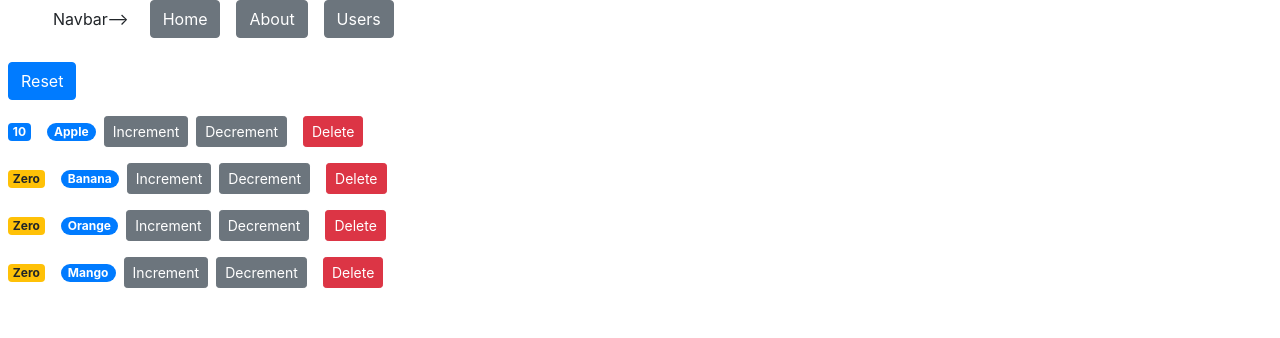
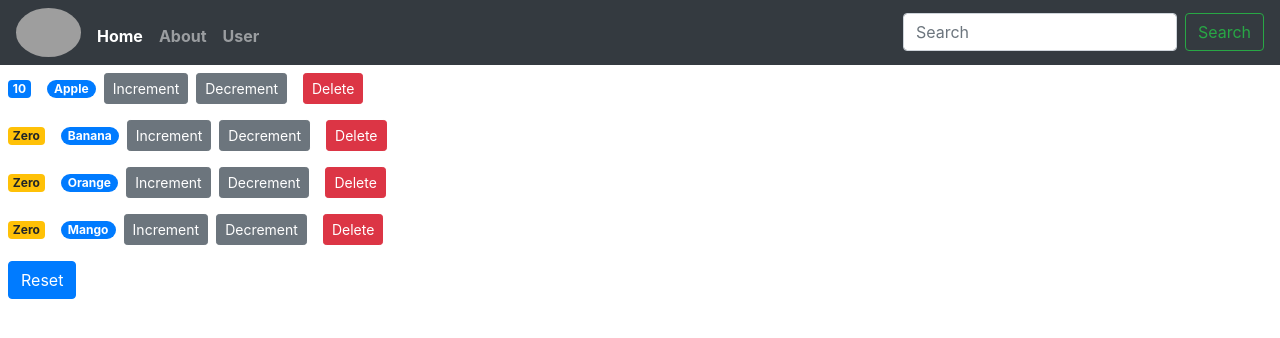
Before and after one commit to rajeshpai1/react-basic-app, a React (Create React App) app: page / in a window 1280 px wide. Shown: the top 338 px of the page. Built offline with nearby package versions, Linux system fonts and the light colour scheme; grey boxes are pictures that could not be loaded.

Commit message:
adjusted navbar, added logo

```diff
--- a/src/components/counters.jsx
+++ b/src/components/counters.jsx
@@ -50,11 +50,7 @@ class Counters extends Component {
   render() {
     return (
       <div>
-        <div>
-          <button onClick={this.handleReset} className="btn btn-primary m-2">
-            Reset
-          </button>
-        </div>
+
         {this.state.counters.map((counter) => (
           <Counter
             key={counter.id}
@@ -66,7 +62,10 @@ class Counters extends Component {
             name={counter.name}
           ></Counter>
         ))}
-      </div>
+          <button onClick={this.handleReset} className="btn btn-primary m-2">
+            Reset
+          </button>
+        </div>
     );
   }
 }
--- a/src/index.js
+++ b/src/index.js
@@ -5,34 +5,18 @@ import App from './App';
 import * as serviceWorker from './serviceWorker';
 import 'bootstrap/dist/css/bootstrap.css'
 import Counters from './components/counters'
-
 import {
   BrowserRouter as Router,
   Switch,
   Route,
   Link
 } from "react-router-dom";
+import Navbar from './static/Navbar'
 
-ReactDOM.render (
+ReactDOM.render(
   <Router>
     <div>
-        <nav>
-          <ul>
-            {/* <li> */}
-              <button className='btn ml-6'>Navbar--></button>
-              <Link to="/" className='btn btn-secondary ml-2'>Home  </Link>
-            {/* </li> */}
-            {/* <li> */}
-              <Link to="/about" className='btn btn-secondary ml-3' >About  </Link>
-            {/* </li>
-            <li> */}
-              <Link to="/users" className='btn btn-secondary ml-3' >Users  </Link>
-            {/* </li> */}
-          </ul>
-        </nav>
-
-        {/* A <Switch> looks through its children <Route>s and
-            renders the first one that matches the current URL. */}
+      <Navbar />
       <Switch>
         <Route path="/about">
           <About />
@@ -47,7 +31,8 @@ ReactDOM.render (
         </Route>
       </Switch>
     </div>
-    </Router>, document.getElementById('root')
+  </Router>,
+  document.getElementById('root')
 );
 ;
 function Home() {
--- /dev/null
+++ b/src/routesMap.js
@@ -0,0 +1,3 @@
+export const HomeRoute = '/';
+export const AboutRoute = '/about';
+export const UserRoute = '/users';
--- /dev/null
+++ b/src/static/Navbar.js
@@ -0,0 +1,31 @@
+import React from 'react';
+import { Link } from 'react-router-dom';
+import * as all from '../routesMap'
+
+const Navbar = (props) => (
+  <nav class="navbar navbar-expand-lg bg-dark navbar-dark">
+  <button class="navbar-toggler" type="button" data-toggle="collapse" data-target="#navbarNav" aria-controls="navbarNav" aria-expanded="false" aria-label="Toggle navigation">
+    <span class="navbar-toggler-icon"></span>
+  </button>
+  <div class="collapse navbar-collapse" id="navbarNav">
+    <ul class="navbar-nav">
+      <img src="https://ca.slack-edge.com/THPBAEFKQ-UML7PUZ0C-cc6d94c99df8-512" className="rounded-circle" width="65px"/>
+      <li class="nav-item active">
+        <a class="nav-link ml-2 mt-2 font-weight-bold	" href={all.HomeRoute}>Home <span class="sr-only">(current)</span></a>
+      </li>
+      <li class="nav-item">
+        <a class="nav-link mt-2 font-weight-bold " href={all.AboutRoute}>About</a>
+      </li>
+      <li class="nav-item">
+        <a class="nav-link mt-2 font-weight-bold" href={all.UserRoute}>User</a>
+      </li>
+    </ul>
+  </div>
+   <form class="form-inline">
+      <input class="form-control mr-sm-2" type="search" placeholder="Search" aria-label="Search"/>
+      <button class="btn btn-outline-success my-2 my-sm-0" type="submit">Search</button>
+    </form>
+</nav>
+);
+
+export default Navbar;
```
Also changed, not shown: src/media/myimage.jpeg (added). Lines whose indentation alone changed are shown as unchanged.
